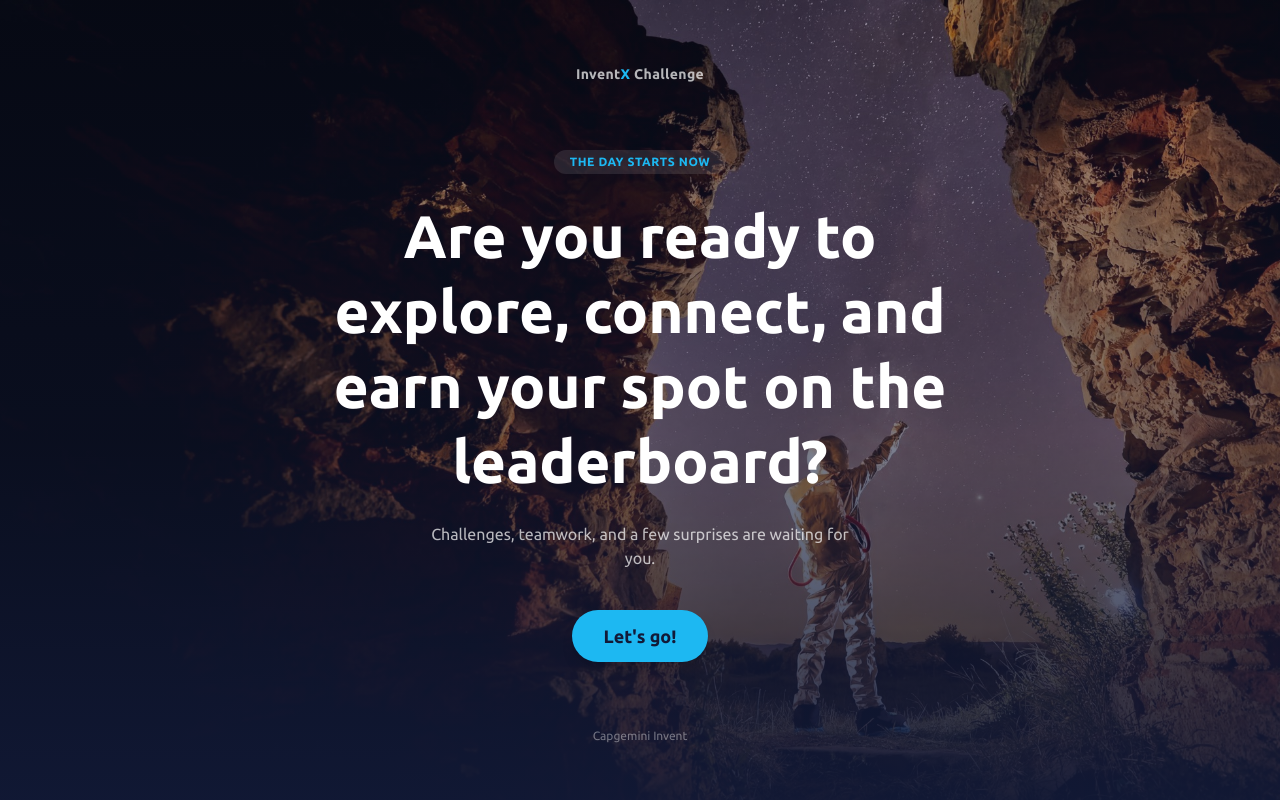
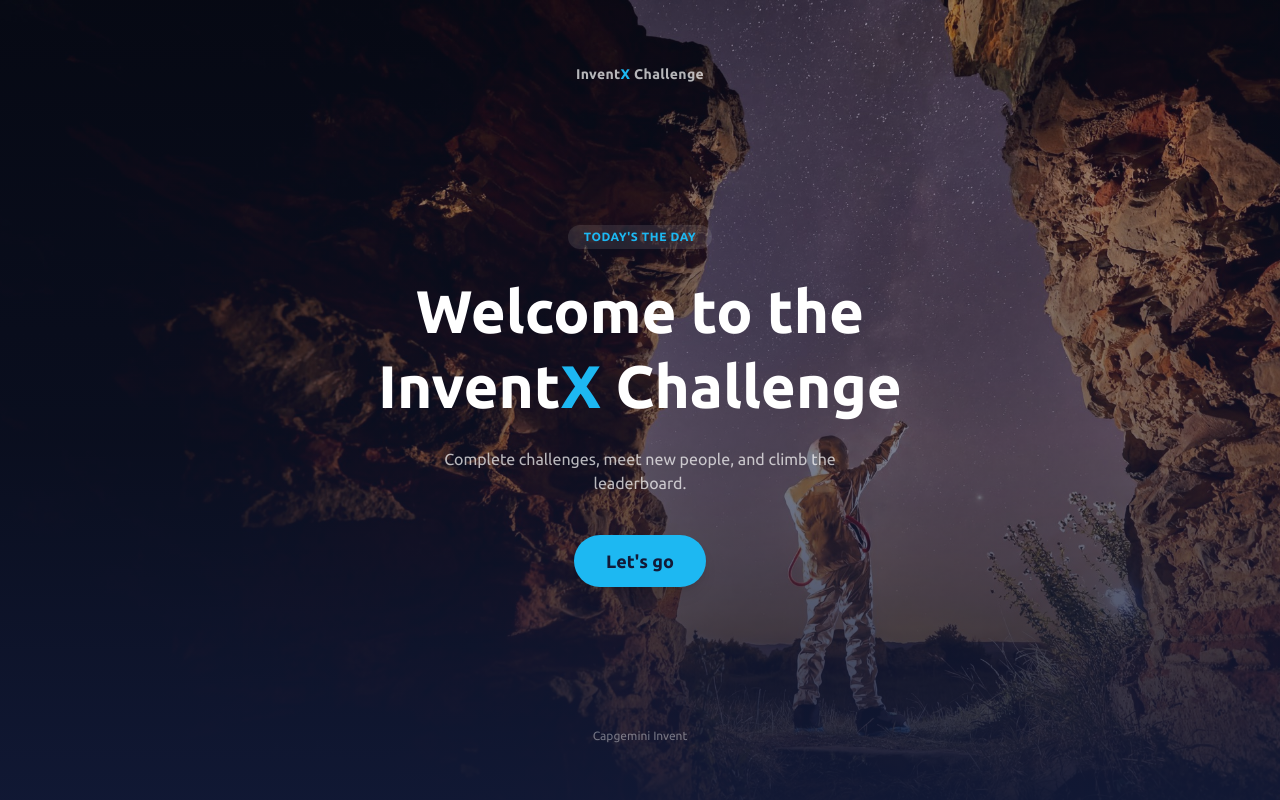
Before and after one commit to sannahvdwijst/inventx-challenge, a Next.js app: page / in a window 1280 px wide. Built offline with nearby package versions, Linux system fonts and the light colour scheme.

Commit message:
Tone down splash screen copy

```diff
--- a/src/app/page.tsx
+++ b/src/app/page.tsx
@@ -17,20 +17,24 @@ export default function SplashPage() {
 
       <div className="flex flex-col items-center gap-6">
         <span className="rounded-full bg-white/10 px-4 py-1 text-xs font-semibold uppercase tracking-wider text-cap-light-blue">
-          The day starts now
+          Today&apos;s the day
         </span>
         <h1 className="max-w-2xl text-3xl font-bold leading-tight sm:text-4xl md:text-6xl">
-          Are you ready to explore, connect, and earn your spot on the leaderboard?
+          Welcome to the{" "}
+          <span>
+            Invent<span className="text-cap-light-blue">X</span>
+          </span>{" "}
+          Challenge
         </h1>
         <p className="max-w-md text-sm text-white/70 sm:text-base">
-          Challenges, teamwork, and a few surprises are waiting for you.
+          Complete challenges, meet new people, and climb the leaderboard.
         </p>
 
         <Link
           href="/join"
           className="mt-4 rounded-full bg-cap-light-blue px-8 py-3 text-lg font-bold text-cap-dark-blue shadow-lg transition hover:scale-105 hover:bg-white active:scale-95"
         >
-          Let&apos;s go!
+          Let&apos;s go
         </Link>
       </div>
 
```
